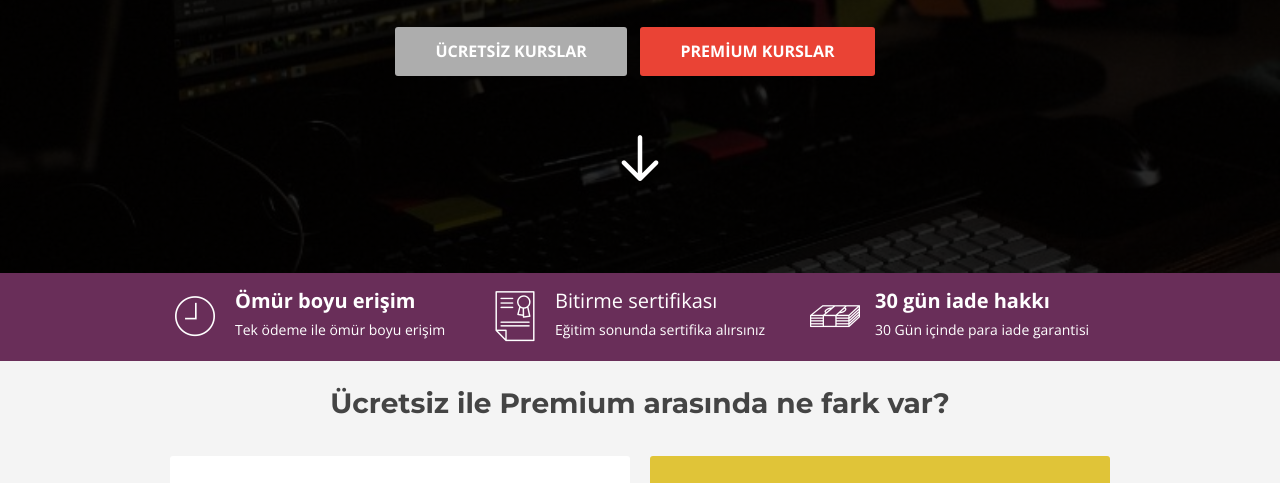
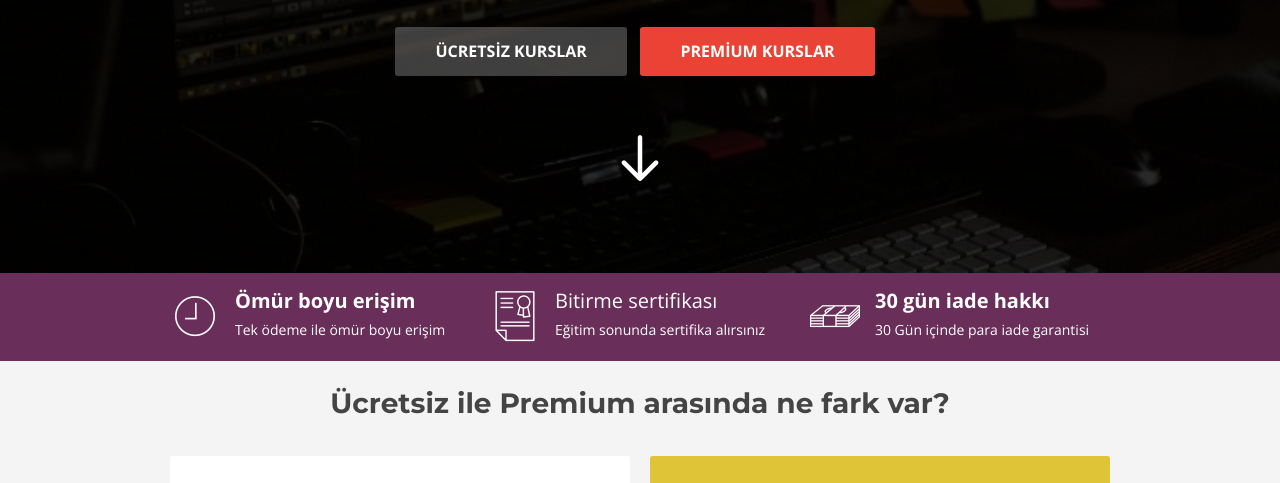
Before and after one commit to afganrasulov/old-rasulov-v1, a plain HTML site: page index.html in a window 1280 px wide. Shown: the part 255-738 px from the top of the page. Drawn offline with nearby package versions, Linux system fonts and the light colour scheme; files whose address does not match are found by name.

Commit message:
Update index.html

```diff
--- a/index.html
+++ b/index.html
@@ -50,7 +50,7 @@
        <span class="pix_edit_text">Afgan Rasulov Udemy ve YouTube kursları ile kendinizi geliştirin. Öğrenmeye başlayın ve hedeflerinize ulaşın. 40 bin+ kişi bize güveniyor.</span>
       </h5>
       <div>
-       <a href="youtube.html" class="btn large-text btn-lg pix-white pix-margin-right-10 wide pix-margin-top-10" style="background: #adadad;">
+       <a href="youtube.html" class="btn large-text btn-lg pix-white pix-margin-right-10 wide pix-margin-top-10" style="background: #adadad5c;">
         <span class="pix_edit_text"><strong>ÜCRETSİZ KURSLAR</strong></span>
        </a>
        <a href="udemy.html" class="btn red-bg large-text btn-lg pix-white pix-margin-right-10 wide pix-margin-top-10">
```
